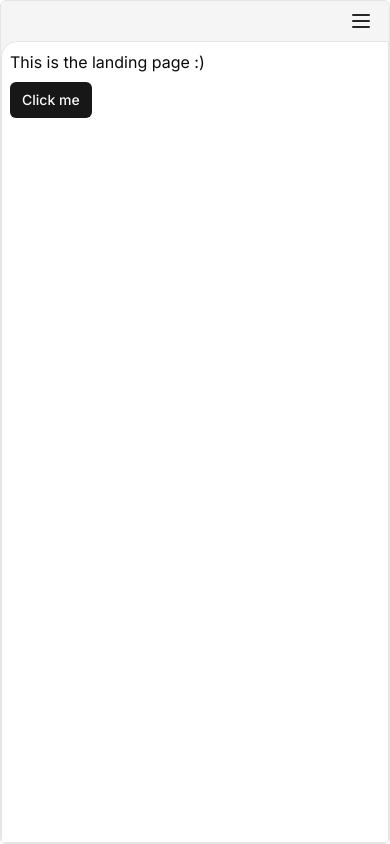
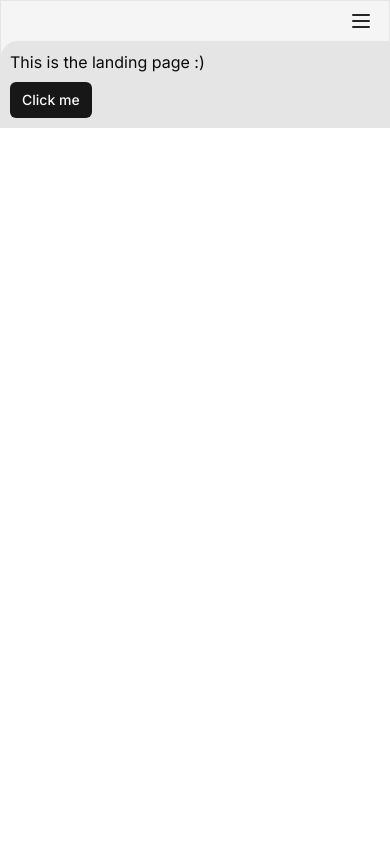
Before and after one commit to AbdoWise-z/Evalunia, a Next.js app: page / in a window 390 px wide. Built offline with nearby package versions, Linux system fonts and the light colour scheme; no server answers.

Commit message:
made the layout responsive and changed bg color for light mode

```diff
--- a/app/(main)/layout.tsx
+++ b/app/(main)/layout.tsx
@@ -1,24 +1,26 @@
 import React from 'react';
-import {cn} from "@/lib/utils";
-import {SideNav} from "@/components/nav/side-nav";
+import { cn } from "@/lib/utils";
+import { SideNav } from "@/components/nav/side-nav";
 import ModalProvider from "@/components/providers/modal-provider";
-import {currentUserProfile} from "@/lib/user-profile";
+import { currentUserProfile } from "@/lib/user-profile";
 
 const MainLayout = async (
-  { children } : {children: React.ReactNode}
+  { children }: { children: React.ReactNode }
 ) => {
   const user = await currentUserProfile(false);
   return (
     <div
       className={cn(
-        "rounded-md flex flex-col md:flex-row bg-gray-100 dark:bg-neutral-800 w-full flex-1 border border-neutral-200 dark:border-neutral-700 overflow-hidden",
-        "h-screen w-screen"
+        "flex flex-col md:flex-row bg-gray-100 dark:bg-neutral-800 w-full h-full ",
+        "border border-neutral-200 dark:border-neutral-700"
       )}
     >
       <ModalProvider />
       <SideNav currentUser={user} />
-      <div className={"flex flex-1"}>
-        <div className="p-2 md:p-4 rounded-tl-2xl border border-neutral-200 dark:border-neutral-700 bg-white dark:bg-neutral-900 flex flex-col gap-2 flex-1 w-full h-full overflow-y-auto overflow-x-hidden">
+      <div className="flex flex-1">
+        <div
+          className="p-2 md:p-4 rounded-tl-2xl border border-neutral-200 dark:border-neutral-700 bg-neutral-200 dark:bg-neutral-900 flex flex-col gap-2 flex-1 w-full h-full overflow-y-auto"
+        >
           {children}
         </div>
       </div>
--- a/app/layout.tsx
+++ b/app/layout.tsx
@@ -1,29 +1,31 @@
 import type { Metadata } from "next";
 import { Inter } from "next/font/google";
 import "./globals.css";
-import {ClerkProvider} from "@clerk/nextjs";
-import {ThemeProvider} from "@/components/providers/theme-provider";
+import { ClerkProvider } from "@clerk/nextjs";
+import { ThemeProvider } from "@/components/providers/theme-provider";
 
 const inter = Inter({ subsets: ["latin"] });
 
 export const metadata: Metadata = {
-  title: "Create Next App",
+  title: "Evalunia",
   description: "Generated by create next app",
+  viewport: "width=device-width, initial-scale=1",
 };
 
 export default function RootLayout({
   children,
-}: Readonly<{
+}: {
   children: React.ReactNode;
-}>) {
+}) {
   return (
     <ClerkProvider>
-      <html lang="en">
+      <html lang="en" suppressHydrationWarning>
         <body className={inter.className}>
           <ThemeProvider
             attribute="class"
             defaultTheme="system"
             enableSystem
+            disableTransitionOnChange
           >
             {children}
           </ThemeProvider>
```
Lines whose indentation alone changed are shown as unchanged.
